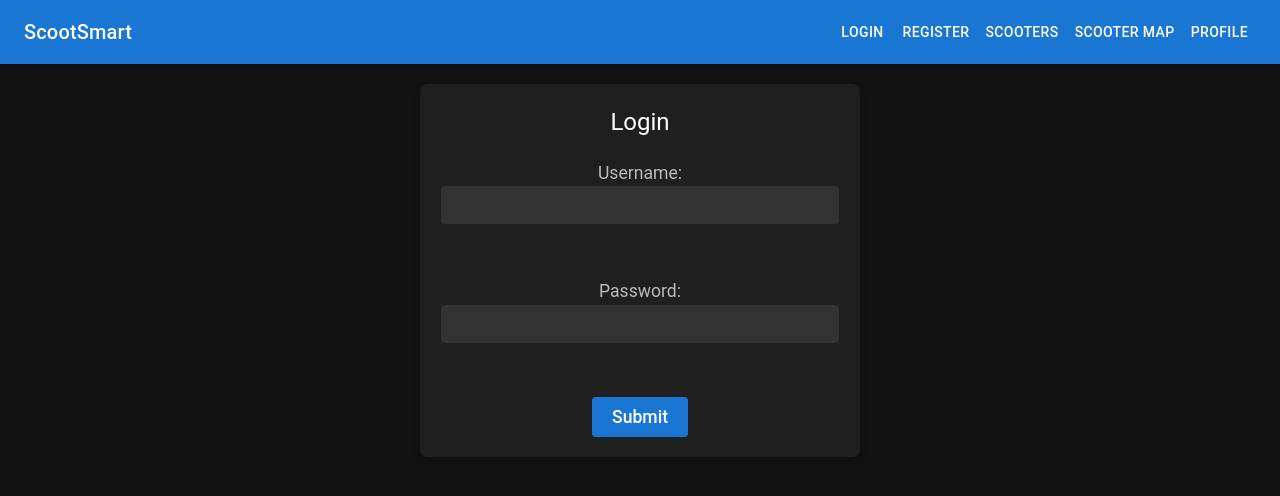
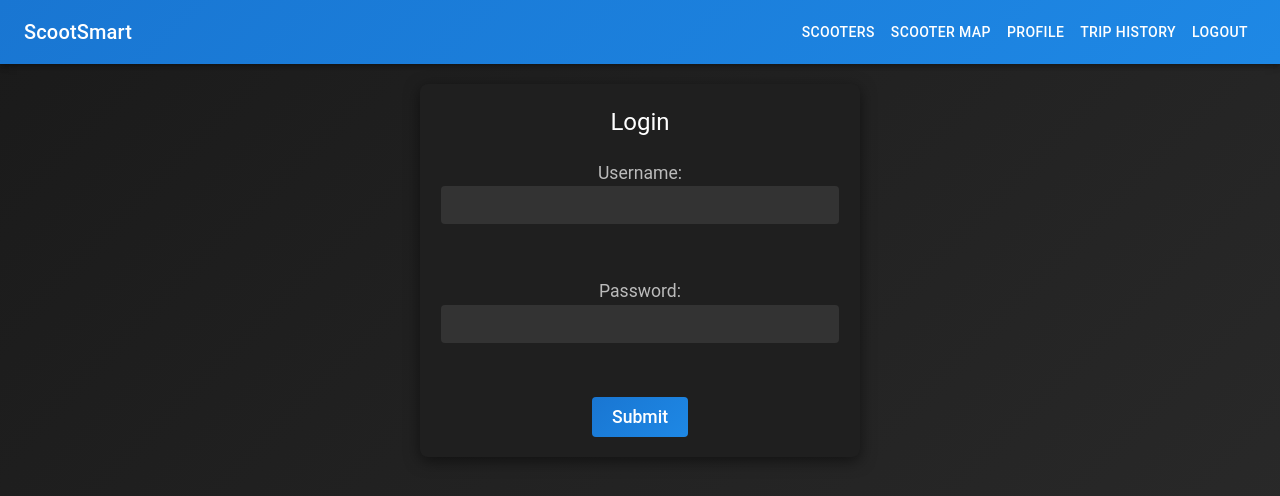
Before and after one commit to CS2031-DBP/proyecto-web-alquilerscootersweb, a React (Vite) app in the folder alquilerscootersweb_proyectoweb/: page /login in a window 1280 px wide. Shown: the top 496 px of the page. Built offline with nearby package versions, Linux system fonts and the light colour scheme; sample sign-in values are in the browser's storage.

Commit message:
triphistory y para que se vean primero el login yregister y luego los demas componentes

```diff
--- a/alquilerscootersweb_proyectoweb/src/App.css
+++ b/alquilerscootersweb_proyectoweb/src/App.css
@@ -1,6 +1,6 @@
 /* Estilo general */
 body, html {
-  background-color: #121212;
+  background: linear-gradient(135deg, #1a1a1a, #2b2b2b);
   color: #ffffff;
   font-family: 'Roboto', sans-serif;
   margin: 0;
@@ -20,7 +20,7 @@ body, html {
 
 /* NavBar */
 .MuiAppBar-root {
-  background-color: #1976d2; /* Color de fondo azul */
+  background: linear-gradient(135deg, #1976d2, #1e88e5); /* Gradiente de azul */
 }
 
 .MuiToolbar-root {
@@ -37,6 +37,11 @@ body, html {
   color: #ffffff;
   margin: 0 10px;
   font-weight: bold;
+  transition: transform 0.2s;
+}
+
+.MuiButton-root:hover {
+  transform: scale(1.1);
 }
 
 /* Estilo del formulario de Login */
@@ -44,11 +49,16 @@ form {
   background-color: #1f1f1f;
   padding: 20px;
   border-radius: 8px;
-  box-shadow: 0 4px 8px rgba(0, 0, 0, 0.2);
+  box-shadow: 0 4px 15px rgba(0, 0, 0, 0.5);
   max-width: 400px;
   width: 100%;
   margin: 20px auto;
   text-align: center;
+  transition: transform 0.3s;
+}
+
+form:hover {
+  transform: scale(1.02);
 }
 
 form div {
@@ -74,19 +84,28 @@ input[type="email"] {
   background-color: #333333;
   color: #ffffff;
   font-size: 1rem;
+  transition: background-color 0.3s, transform 0.3s;
+}
+
+input[type="text"]:focus,
+input[type="password"]:focus,
+input[type="email"]:focus {
+  background-color: #444444;
+  transform: scale(1.02);
 }
 
 button[type="submit"] {
   padding: 10px 20px;
-  background-color: #1976d2;
+  background: linear-gradient(135deg, #1976d2, #1e88e5);
   border: none;
   border-radius: 4px;
   color: #ffffff;
   font-size: 1.1rem;
   cursor: pointer;
-  transition: background-color 0.3s;
+  transition: background-color 0.3s, transform 0.3s;
 }
 
 button[type="submit"]:hover {
   background-color: #115293;
+  transform: scale(1.05);
 }
--- a/alquilerscootersweb_proyectoweb/src/App.jsx
+++ b/alquilerscootersweb_proyectoweb/src/App.jsx
@@ -1,23 +1,45 @@
 import { BrowserRouter as Router, Routes, Route, Navigate } from "react-router-dom";
+import { useState, useEffect } from 'react';
 import Login from './components/login';
 import Register from './components/Register';
 import NavBar from './components/NavBar';
 import ScooterList from './components/ScooterList';
 import ScooterMap from './components/ScooterMap';
 import UserProfile from './components/UserProfile';
+import TripHistory from './components/TripHistory';
 import './App.css';
 
 function App() {
+    const [isAuthenticated, setIsAuthenticated] = useState(false);
+
+    useEffect(() => {
+        const token = localStorage.getItem('token');
+        if (token) {
+            setIsAuthenticated(true);
+        }
+    }, []);
+
+    const handleLogin = (token) => {
+        localStorage.setItem('token', token);
+        setIsAuthenticated(true);
+    };
+
+    const handleLogout = () => {
+        localStorage.removeItem('token');
+        setIsAuthenticated(false);
+    };
+
     return (
         <Router>
-            <NavBar />
+            <NavBar isAuthenticated={isAuthenticated} handleLogout={handleLogout} />
             <Routes>
                 <Route path="/" element={<Navigate to="/login" />} />
-                <Route path="/login" element={<Login />} />
+                <Route path="/login" element={<Login onLogin={handleLogin} />} />
                 <Route path="/register" element={<Register />} />
-                <Route path="/scooters" element={<ScooterList />} />
-                <Route path="/map" element={<ScooterMap />} />
-                <Route path="/profile" element={<UserProfile />} />
+                <Route path="/scooters" element={isAuthenticated ? <ScooterList /> : <Navigate to="/login" />} />
+                <Route path="/map" element={isAuthenticated ? <ScooterMap /> : <Navigate to="/login" />} />
+                <Route path="/profile" element={isAuthenticated ? <UserProfile /> : <Navigate to="/login" />} />
+                <Route path="/trips" element={isAuthenticated ? <TripHistory /> : <Navigate to="/login" />} />
             </Routes>
         </Router>
     );
--- a/alquilerscootersweb_proyectoweb/src/components/NavBar.jsx
+++ b/alquilerscootersweb_proyectoweb/src/components/NavBar.jsx
@@ -5,7 +5,7 @@ import Typography from '@mui/material/Typography';
 import Button from '@mui/material/Button';
 import { Link } from 'react-router-dom';
 
-const NavBar = () => {
+const NavBar = ({ isAuthenticated, handleLogout }) => {
     return (
         <AppBar position="static">
             <Toolbar>
@@ -13,14 +13,23 @@ const NavBar = () => {
                     ScootSmart
                 </Typography>
                 <div style={{ flexGrow: 1 }} />
-                <Button color="inherit" component={Link} to="/login">Login</Button>
-                <Button color="inherit" component={Link} to="/register">Register</Button>
-                <Button color="inherit" component={Link} to="/scooters">Scooters</Button>
-                <Button color="inherit" component={Link} to="/map">Scooter Map</Button>
-                <Button color="inherit" component={Link} to="/profile">Profile</Button>
+                {!isAuthenticated ? (
+                    <>
+                        <Button color="inherit" component={Link} to="/login">Login</Button>
+                        <Button color="inherit" component={Link} to="/register">Register</Button>
+                    </>
+                ) : (
+                    <>
+                        <Button color="inherit" component={Link} to="/scooters">Scooters</Button>
+                        <Button color="inherit" component={Link} to="/map">Scooter Map</Button>
+                        <Button color="inherit" component={Link} to="/profile">Profile</Button>
+                        <Button color="inherit" component={Link} to="/trips">Trip History</Button>
+                        <Button color="inherit" onClick={handleLogout}>Logout</Button>
+                    </>
+                )}
             </Toolbar>
         </AppBar>
     );
-}
+};
 
 export default NavBar;
--- /dev/null
+++ b/alquilerscootersweb_proyectoweb/src/components/TripHistory.jsx
@@ -0,0 +1,36 @@
+import React, { useState, useEffect } from 'react';
+import { fetchTripHistory } from '../services/api';
+
+const TripHistory = () => {
+    const [trips, setTrips] = useState([]);
+
+    useEffect(() => {
+        const getTrips = async () => {
+            try {
+                const data = await fetchTripHistory();
+                setTrips(data);
+            } catch (error) {
+                console.error('Error fetching trip history:', error);
+            }
+        };
+        getTrips();
+    }, []);
+
+    return (
+        <div>
+            <h2>Historial de Viajes</h2>
+            <ul>
+                {trips.map(trip => (
+                    <li key={trip.id}>
+                        <p>ID del Scooter: {trip.scooterId}</p>
+                        <p>Estado del viaje: {trip.isActive ? 'En uso' : 'Culminado'}</p>
+                        <p>Nivel de batería: {trip.batteryLevel}%</p>
+                        <p>Detalles del viaje: {trip.details}</p>
+                    </li>
+                ))}
+            </ul>
+        </div>
+    );
+};
+
+export default TripHistory;
--- a/alquilerscootersweb_proyectoweb/src/components/login.jsx
+++ b/alquilerscootersweb_proyectoweb/src/components/login.jsx
@@ -1,24 +1,23 @@
 import React, { useState } from 'react';
 import { fetchLogin } from '../services/api';
 
-const Login = () =>{
+const Login = ({ onLogin }) => {
     const [password, setPassword] = useState('');
     const [username, setUsername] = useState('');
 
-    const handleSubmit = async (e) =>{
+    const handleSubmit = async (e) => {
         e.preventDefault();
-        try{
-            const response = await fetchLogin({password,username});
+        try {
+            const response = await fetchLogin({ password, username });
             alert('Login successful');
-            console.log(response);
-        }
-        catch(error){
+            onLogin(response.access_token);
+        } catch (error) {
             console.error('Login failed', error);
             alert('Login failed');
         }
     }
 
-    return(
+    return (
         <form onSubmit={handleSubmit}>
             <div>Login</div>
             <label htmlFor='username'>Username:
@@ -29,7 +28,7 @@ const Login = () =>{
                     required
                 />
             </label>
-            <br/>
+            <br />
             <label htmlFor='password'>Password:
                 <input
                     type='password'
@@ -38,8 +37,8 @@ const Login = () =>{
                     required
                 />
             </label>
-            <br/>
-            <button type="submit" onClick={handleSubmit}>Submit</button>
+            <br />
+            <button type="submit">Submit</button>
         </form>
     );
 }
--- a/alquilerscootersweb_proyectoweb/src/services/api.js
+++ b/alquilerscootersweb_proyectoweb/src/services/api.js
@@ -46,3 +46,12 @@ export const updateUserProfile = async (body) => {
     });
     return response.data;
 }
+
+export const fetchTripHistory = async () => {
+    const response = await axios.get(`${URL}/user/trips`, {
+        headers: {
+            Authorization: `Bearer ${localStorage.getItem('token')}`
+        }
+    });
+    return response.data;
+};
```
